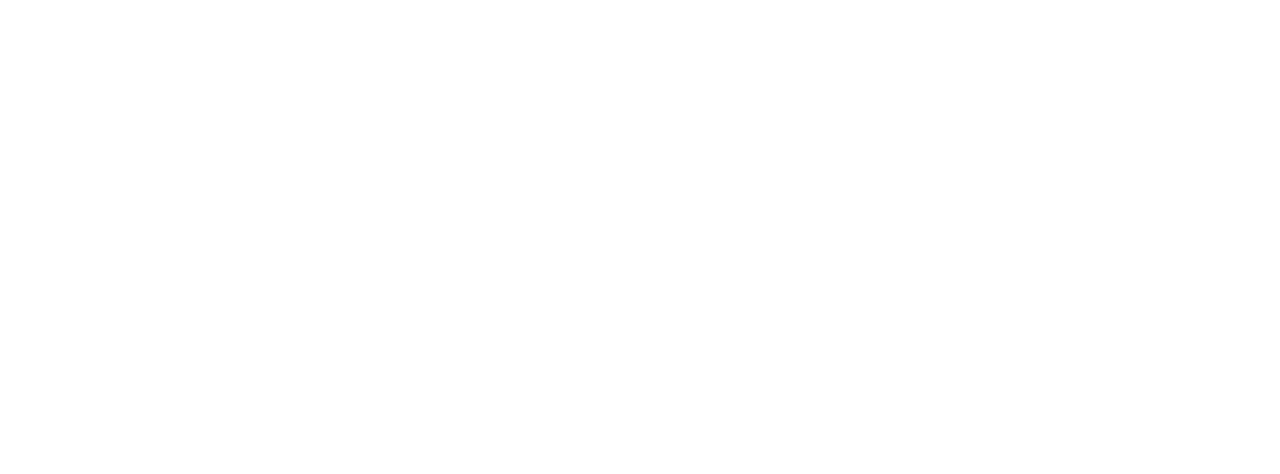
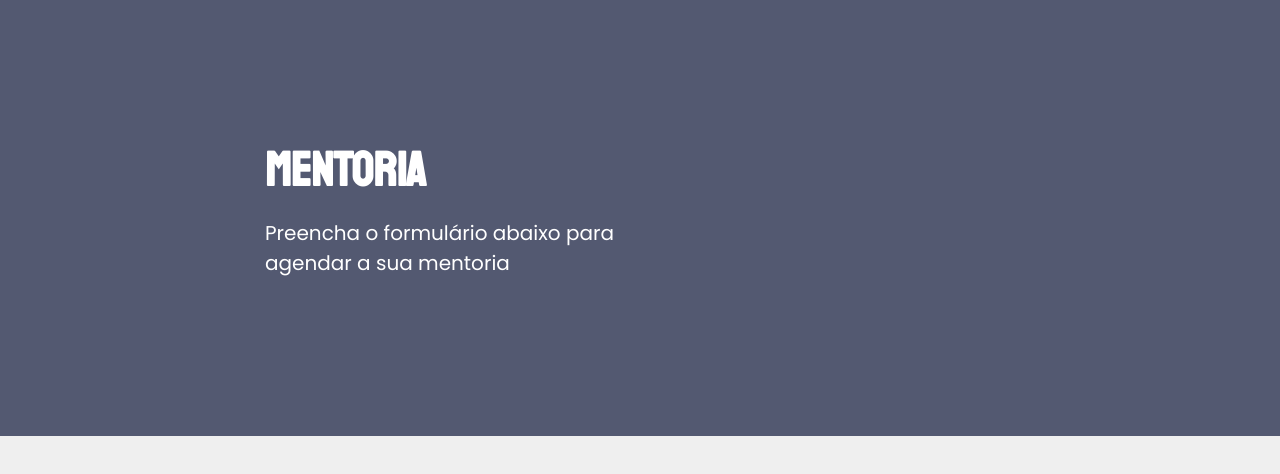
Before and after one commit to douglas-fabiano1/rs-explorer-stage03-01-desafio-formulario, a plain HTML site: page index.html in a window 1280 px wide. Drawn offline with Linux system fonts and the light colour scheme.

Commit message:
custom fonts, header html and css

```diff
--- a/index.html
+++ b/index.html
@@ -1,10 +1,23 @@
 <!DOCTYPE html>
 <html lang="pt-br">
   <head>
+    <link rel="preconnect" href="https://fonts.googleapis.com" />
+    <link rel="preconnect" href="https://fonts.gstatic.com" crossorigin />
     <meta charset="UTF-8" />
     <meta name="viewport" content="width=device-width, initial-scale=1.0" />
     <title>Mentoria</title>
     <link rel="stylesheet" href="./style.css" />
+    <link
+      href="https://fonts.googleapis.com/css2?family=Poppins&family=Staatliches&display=swap"
+      rel="stylesheet"
+    />
   </head>
-  <body></body>
+  <body>
+    <div class="page">
+      <header>
+        <h1>Mentoria</h1>
+        <p>Preencha o formulário abaixo para agendar a sua mentoria</p>
+      </header>
+    </div>
+  </body>
 </html>
--- a/style.css
+++ b/style.css
@@ -3,3 +3,56 @@
   padding: 0;
   box-sizing: border-box;
 }
+
+:root {
+  font-size: 62.5%;
+  --bgc-primary: #efefef;
+  --bgc-secondary: #535971;
+  --fc-secondary: #fff;
+  --ff-primary: "Poppins", sans-serif;
+  --ff-secondary: "staatliches", sans-serif;
+}
+
+body {
+  background: var(--bgc-primary);
+}
+
+body::before {
+  content: "";
+  width: 100%;
+  height: 43.6rem;
+  background: var(--bgc-secondary);
+  position: absolute;
+  top: 0;
+  left: 0;
+  z-index: -1;
+}
+
+.page {
+  width: 75rem;
+  margin: 0 auto;
+  padding-top: 14rem;
+}
+
+header {
+  color: var(--fc-secondary);
+  font-weight: 400;
+  width: 41.7rem;
+
+  display: flex;
+  flex-direction: column;
+  gap: 1.8rem;
+}
+
+header h1 {
+  text-transform: uppercase;
+  font-family: var(--ff-secondary);
+  font-size: 4.8rem;
+  line-height: 6rem;
+}
+
+header p {
+  font-family: var(--ff-primary);
+  font-size: 2rem;
+  line-height: 3rem;
+}
```
